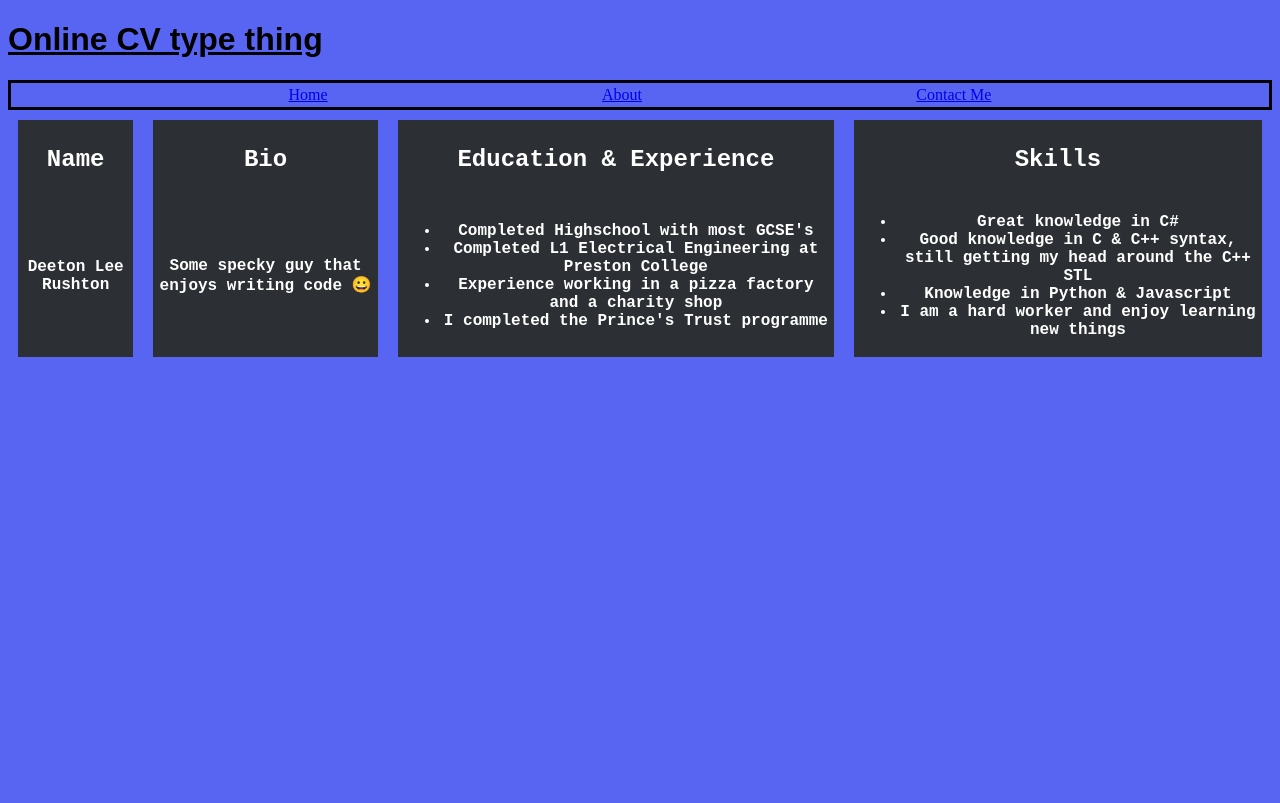
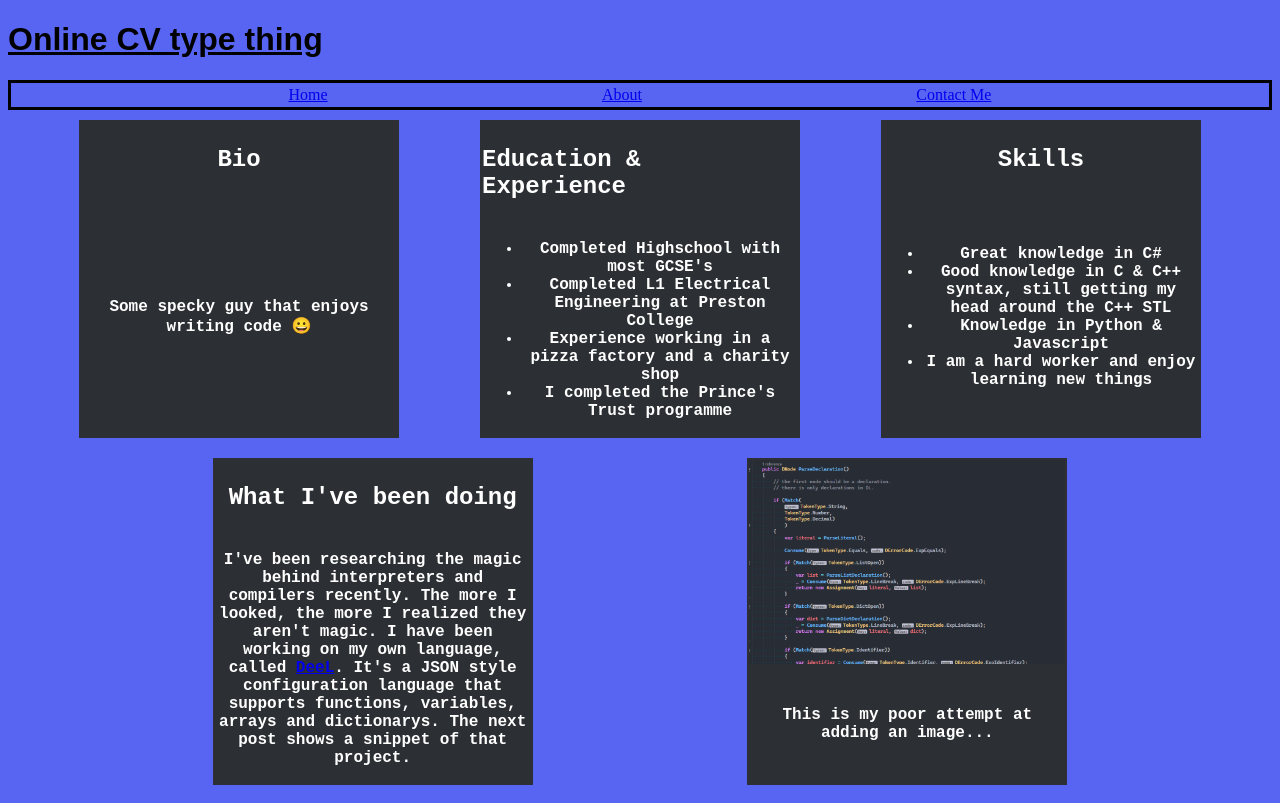
Before and after one commit to DeetonRushy/html_deeton, a plain HTML site: page index.html in a window 1280 px wide. Drawn offline with Linux system fonts and the light colour scheme.

Commit message:
add an image and make flex work properly

```diff
--- a/index.html
+++ b/index.html
@@ -25,12 +25,6 @@
     <main>
         <div class="posts">
             <div class="about-section">
-                <p class="about-title">Name</p>
-                <p class="about-content">
-                    Deeton Lee Rushton
-                </p>
-            </div>
-            <div class="about-section">
                 <h3 class="about-title">Bio</h3>
                 <p class="about-content">
                     Some specky guy that enjoys writing code 😀
@@ -54,7 +48,27 @@
                     <li>I am a hard worker and enjoy learning new things</li>
                 </ul>
             </div>
+            <div class="about-section">
+                <h3 class="about-title">
+                    What I've been doing
+                </h3>
+                <p class="about-content">
+                    I've been researching the magic behind interpreters and compilers
+                    recently. The more I looked, the more I realized they aren't magic.
+                    I have been working on my own language, called <a href="https://github.com/DeetonRushy/DeeL">DeeL</a>.
+                    It's a JSON style configuration language that supports functions,
+                    variables, arrays and dictionarys. The next post shows a snippet of that
+                    project.
+                </p>
+            </div>
+            <div class="about-section">
+                <img src="/content/images/code.png" />
+                <p class="about-content">
+                    This is my poor attempt at adding an image...
+                </p>
+            </div>
         </div>
+
     </main>
     <!-- The footer looked awful so it's commented out for now. -->
     <!--
--- a/styles.css
+++ b/styles.css
@@ -13,6 +13,12 @@ main {
 .posts {
     display: flex;
     justify-content: space-evenly;
+    flex-direction: row;
+    flex-wrap: wrap;
+}
+
+.posts img {
+    max-width: 60px;
 }
 
 .content li {
@@ -47,6 +53,13 @@ main {
     padding: 2px;
     position: auto;
     color: white;
+    width: 25%;
+}
+
+.about-section img{
+    size: relative;
+    max-width:100%;
+    max-height: 100%;
 }
 
 .about-title {
```
Also changed, not shown: content/images/code.png (added).
